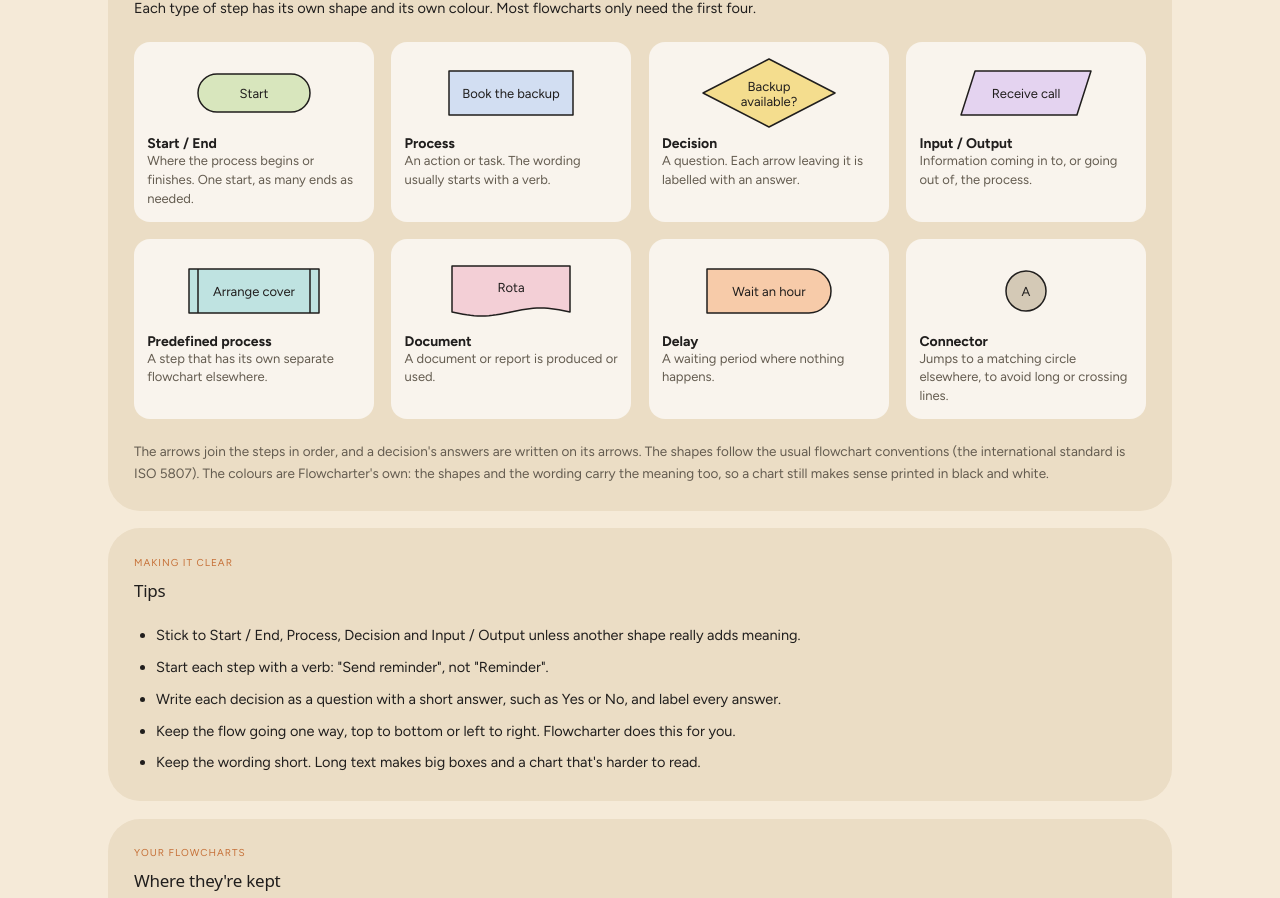
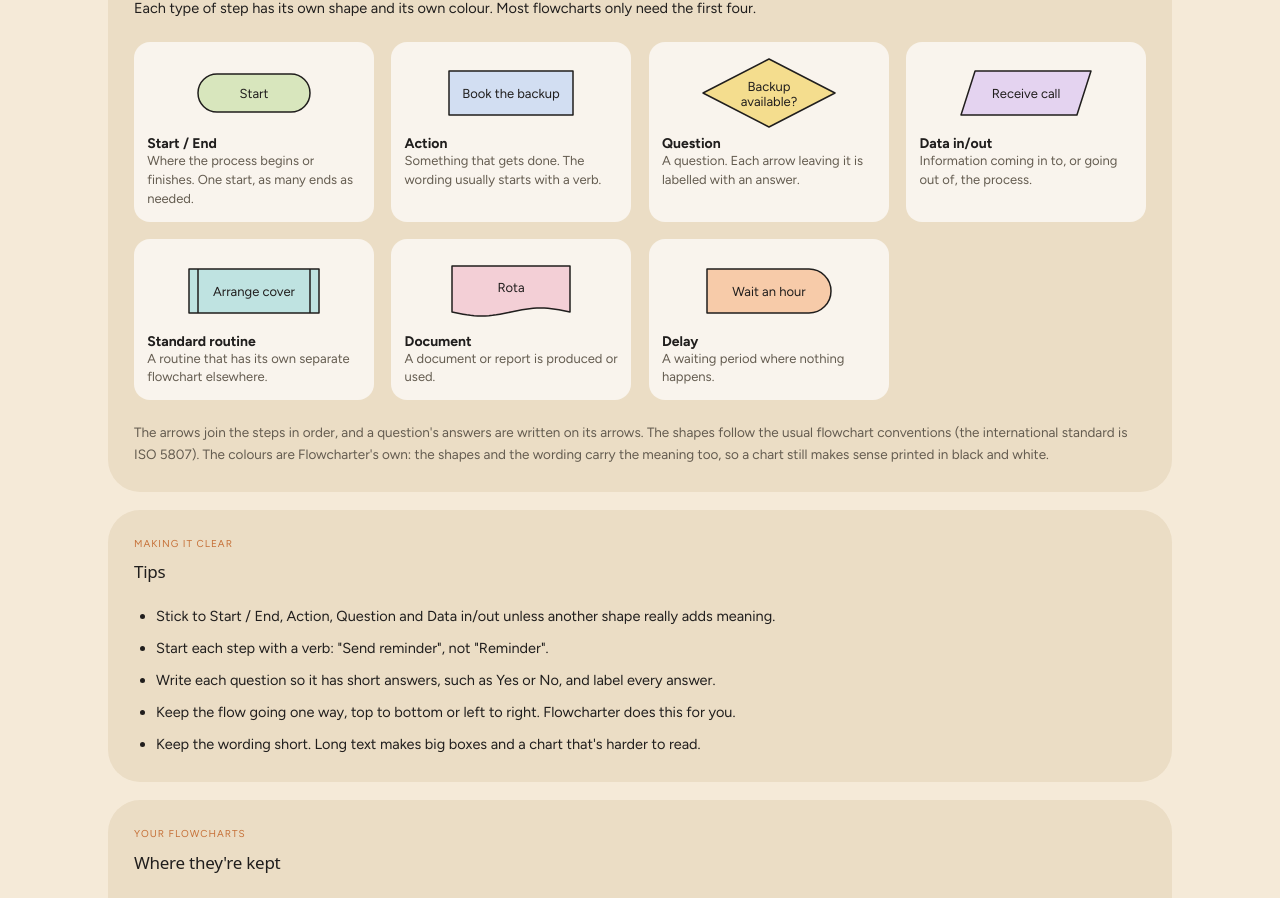
Before and after one commit to JohnBaish/flowcharter, a React (Vite) app: page / in a window 1280 px wide. Shown: the part 755-1653 px from the top of the page. Built offline with nearby package versions, Linux system fonts and the light colour scheme; a web font is replaced by a local one.

Commit message:
Shape names: Action, Question, Data in/out, Standard routine; Connector removed
Co-Authored-By: Claude Opus 5.5 <noreply@anthropic.com>
Claude-Session: https://claude.ai/code/session_014vfEGBjwQWQfo9gQDc9YNj

```diff
--- a/design/test-charts.json
+++ b/design/test-charts.json
@@ -654,8 +654,8 @@
           },
           {
             "id": "shapes-7",
-            "text": "A",
-            "type": "connector",
+            "text": "Send the goods",
+            "type": "process",
             "typeChosen": true,
             "then": {
               "kind": "item",
--- a/scripts/make-test-charts.ts
+++ b/scripts/make-test-charts.ts
@@ -72,7 +72,7 @@ const charts: Chart[] = [
     ['Is it in stock?', 'decision', [['Yes', 5], ['No', 8]]],
     ['Print the invoice', 'document'],
     ['Wait for payment', 'delay'],
-    ['A', 'connector', undefined, 9],
+    ['Send the goods', 'process', undefined, 9],
     ['Order more stock', 'process', undefined, 3],
     ['End', 'terminator'],
   ]),
--- a/src/data/shapes.ts
+++ b/src/data/shapes.ts
@@ -1,11 +1,13 @@
-// The eight shape types (SPEC §3). Fills were checked on 2026-10-15 for ink
+// The seven shape types (SPEC §3; Connector removed and names changed by John, 2026-10-16).
+// The ids ('process', 'decision', 'io', 'predefined', …) are saved in people's
+// browsers and export files, so they never change — only the names shown do. Fills were checked on 2026-10-15 for ink
 // contrast and for being distinct from the cream page and from each other —
 // don't change one without re-checking. Geometry lives with the chart
 // drawing (Stage 2); prototype in design/shapes.js.
 
 export type ShapeType =
   | 'terminator' | 'process' | 'decision' | 'io'
-  | 'predefined' | 'document' | 'delay' | 'connector';
+  | 'predefined' | 'document' | 'delay';
 
 export interface ShapeInfo {
   /** The name shown in the list's Type dropdown and in the key. */
@@ -16,18 +18,17 @@ export interface ShapeInfo {
 
 /** In the order they appear in the Type dropdown. */
 export const SHAPE_ORDER: ShapeType[] = [
-  'terminator', 'process', 'decision', 'io', 'predefined', 'document', 'delay', 'connector',
+  'terminator', 'process', 'decision', 'io', 'predefined', 'document', 'delay',
 ];
 
 export const SHAPES: Record<ShapeType, ShapeInfo> = {
   terminator: { name: 'Start / End', fill: '#d8e6bd', meaning: 'Where the process begins or finishes. One start, as many ends as needed.' },
-  process: { name: 'Process', fill: '#d2def2', meaning: 'An action or task. The wording usually starts with a verb.' },
-  decision: { name: 'Decision', fill: '#f4dd8e', meaning: 'A question. Each arrow leaving it is labelled with an answer.' },
-  io: { name: 'Input / Output', fill: '#e4d3f0', meaning: 'Information coming in to, or going out of, the process.' },
-  predefined: { name: 'Predefined process', fill: '#bfe3e1', meaning: 'A step that has its own separate flowchart elsewhere.' },
+  process: { name: 'Action', fill: '#d2def2', meaning: 'Something that gets done. The wording usually starts with a verb.' },
+  decision: { name: 'Question', fill: '#f4dd8e', meaning: 'A question. Each arrow leaving it is labelled with an answer.' },
+  io: { name: 'Data in/out', fill: '#e4d3f0', meaning: 'Information coming in to, or going out of, the process.' },
+  predefined: { name: 'Standard routine', fill: '#bfe3e1', meaning: 'A routine that has its own separate flowchart elsewhere.' },
   document: { name: 'Document', fill: '#f3cfd6', meaning: 'A document or report is produced or used.' },
   delay: { name: 'Delay', fill: '#f7cba9', meaning: 'A waiting period where nothing happens.' },
-  connector: { name: 'Connector', fill: '#d4c9b6', meaning: 'Jumps to a matching circle elsewhere, to avoid long or crossing lines.' },
 };
 
 export function isShapeType(v: unknown): v is ShapeType {
--- a/src/lib/chartOps.ts
+++ b/src/lib/chartOps.ts
@@ -16,7 +16,7 @@ import type { ShapeType } from '../data/shapes.ts';
 const END_WORDS = ['start', 'end', 'finish', 'stop'];
 
 /** SPEC §4 "Type guessing": row 1 → Start/End; the words Start/End/Finish/Stop
- *  → Start/End; ends with "?" → Decision; otherwise Process. */
+ *  → Start/End; ends with "?" → Question; otherwise Action. */
 export function guessType(text: string, index: number): ShapeType {
   if (index === 0) return 'terminator';
   const trimmed = text.trim();
@@ -188,10 +188,10 @@ export function decisionCount(items: Item[]): number {
   return items.filter((it) => it.type === 'decision').length;
 }
 
-/** "8 items · 2 decisions" */
+/** "8 items · 2 questions" */
 export function summary(items: Item[]): string {
   const d = decisionCount(items);
-  return `${items.length} item${items.length === 1 ? '' : 's'} · ${d} decision${d === 1 ? '' : 's'}`;
+  return `${items.length} item${items.length === 1 ? '' : 's'} · ${d} question${d === 1 ? '' : 's'}`;
 }
 
 /** How an item reads in a "goes to" dropdown: "4 · Book the backup". */
--- a/src/lib/exchange.ts
+++ b/src/lib/exchange.ts
@@ -29,7 +29,9 @@ function sanitiseItems(raw: unknown): Item[] {
   // First pass: the rows themselves, each kept beside the record it came from.
   const seen = new Set<string>();
   const rows: { item: Item; rec: Record<string, unknown> }[] = [];
-  for (const rec of raw) {
+  for (const raw0 of raw) {
+    // Connector was removed on 2026-10-16; a saved one becomes an Action.
+    const rec = isObject(raw0) && raw0.type === 'connector' ? { ...raw0, type: 'process' } : raw0;
     if (!isObject(rec) || !isShapeType(rec.type)) continue;
     let id = typeof rec.id === 'string' && rec.id ? rec.id : uid();
     if (seen.has(id)) id = uid();
--- a/src/lib/shapes.ts
+++ b/src/lib/shapes.ts
@@ -28,7 +28,6 @@ const DIAMOND_PAD = 6;
 /** Text wider than this wraps onto another line. */
 export function textMaxWidth(type: DrawnShape): number {
   if (type === 'decision') return 120;
-  if (type === 'connector') return 40;
   return 180;
 }
 
@@ -54,10 +53,6 @@ export function shapeBox(type: DrawnShape, tw: number, th: number): ShapeBox {
   switch (type) {
     case 'stub':
       return { w: STUB_SIZE, h: STUB_SIZE, textDx: 0, textDy: 0 };
-    case 'connector': {
-      const d = Math.max(tw + 16, th + 12, 36);
-      return { w: d, h: d, textDx: 0, textDy: 0 };
-    }
     case 'decision': {
       // The smallest diamond whose inside holds the text block: its corners
       // (tw/2+p, th/2+p) sit exactly on the diamond's edges when each half-width
@@ -117,7 +112,6 @@ export function shapePath(type: DrawnShape, w: number, h: number): string {
       const r = h / 2;
       return `M0 0 H${f(w - r)} A${f(r)} ${f(r)} 0 0 1 ${f(w - r)} ${f(h)} H0 Z`;
     }
-    case 'connector':
     case 'stub': {
       const r = w / 2;
       return `M0 ${f(r)} A${f(r)} ${f(r)} 0 1 0 ${f(w)} ${f(r)} A${f(r)} ${f(r)} 0 1 0 0 ${f(r)} Z`;
@@ -129,7 +123,7 @@ export function shapePath(type: DrawnShape, w: number, h: number): string {
   }
 }
 
-/** Extra lines drawn inside a shape (the predefined process's double sides). */
+/** Extra lines drawn inside a shape (the standard routine's double sides). */
 export function shapeInnerLines(type: DrawnShape, w: number, h: number): string | null {
   if (type !== 'predefined') return null;
   return `M9 0 V${f(h)} M${f(w - 9)} 0 V${f(h)}`;
@@ -138,8 +132,8 @@ export function shapeInnerLines(type: DrawnShape, w: number, h: number): string
 /** A shape drawn small for a key (32×22 box): its outline, and any inner lines.
  *  Shared by the on-screen key and the saved image's key. */
 export function keyIcon(type: ShapeType): { w: number; h: number; path: string; inner: string | null } {
-  const w = type === 'connector' ? 18 : type === 'decision' ? 28 : 30;
-  const h = type === 'connector' ? 18 : type === 'decision' ? 20 : 17;
+  const w = type === 'decision' ? 28 : 30;
+  const h = type === 'decision' ? 20 : 17;
   return { w, h, path: shapePath(type, w, h), inner: type === 'predefined' ? `M3.5 0 V${h} M${w - 3.5} 0 V${h}` : null };
 }
 
@@ -177,7 +171,6 @@ export function outlineInset(type: DrawnShape, w: number, h: number, side: Side,
       if (ns && t > w - r) return circleInset(r, t - (w - 2 * r));
       return 0;
     }
-    case 'connector':
     case 'stub':
       return circleInset(w / 2, t);
     default:
--- a/src/screens/GuideScreen.tsx
+++ b/src/screens/GuideScreen.tsx
@@ -14,7 +14,6 @@ const SAMPLES: Record<ShapeType, { w: number; h: number; text: string[] }> = {
   predefined: { w: 130, h: 44, text: ['Arrange cover'] },
   document: { w: 118, h: 50, text: ['Rota'] },
   delay: { w: 124, h: 44, text: ['Wait an hour'] },
-  connector: { w: 40, h: 40, text: ['A'] },
 };
 
 function ShapeSample({ type }: { type: ShapeType }) {
@@ -64,10 +63,10 @@ export function GuideScreen() {
           </li>
           <li>
             Check the <strong>Type</strong> of each row, because the type decides its shape. Flowcharter guesses (the
-            first row is the start, and a row ending in a question mark is a decision), and you can change any of them.
+            first row is the start, and a row ending in a question mark is a question), and you can change any of them.
           </li>
           <li>
-            A <strong>decision</strong> is a question. Its answers appear underneath it. Write what each answer is called
+            A <strong>question</strong> has answers, which appear underneath it. Write what each answer is called
             ("Yes", "No"), and use <strong>goes to</strong> to say which step it leads to. Pointing back at an earlier
             step makes a loop. The number box changes how many answers there are, from 2 to 6.
           </li>
@@ -99,7 +98,7 @@ export function GuideScreen() {
           ))}
         </div>
         <p style={{ ...body, margin: 'var(--space-3) 0 0', fontSize: 13.5, color: 'var(--color-neutral-700)' }}>
-          The arrows join the steps in order, and a decision's answers are written on its arrows. The shapes follow the
+          The arrows join the steps in order, and a question's answers are written on its arrows. The shapes follow the
           usual flowchart conventions (the international standard is ISO 5807). The colours are Flowcharter's own: the
           shapes and the wording carry the meaning too, so a chart still makes sense printed in black and white.
         </p>
@@ -109,9 +108,9 @@ export function GuideScreen() {
         <div className="card-kicker">Making it clear</div>
         <h3 className="card-title" style={heading}>Tips</h3>
         <ul style={{ ...body, paddingLeft: 22, display: 'grid', gap: 'var(--space-2)', margin: 0 }}>
-          <li>Stick to Start / End, Process, Decision and Input / Output unless another shape really adds meaning.</li>
+          <li>Stick to Start / End, Action, Question and Data in/out unless another shape really adds meaning.</li>
           <li>Start each step with a verb: "Send reminder", not "Reminder".</li>
-          <li>Write each decision as a question with a short answer, such as Yes or No, and label every answer.</li>
+          <li>Write each question so it has short answers, such as Yes or No, and label every answer.</li>
           <li>Keep the flow going one way, top to bottom or left to right. Flowcharter does this for you.</li>
           <li>Keep the wording short. Long text makes big boxes and a chart that's harder to read.</li>
         </ul>
--- a/src/screens/ListScreen.tsx
+++ b/src/screens/ListScreen.tsx
@@ -128,7 +128,7 @@ export function ListScreen() {
         <input
           className="plain-input outlined-input mono list-routes-input"
           inputMode="numeric"
-          aria-label={`Number of routes from ${item.text.trim() || 'this decision'}`}
+          aria-label={`Number of routes from ${item.text.trim() || 'this question'}`}
           value={draft ?? String(item.routes.length)}
           onFocus={(e) => selectAllSoon(e.currentTarget)}
           onChange={(e) => {
@@ -271,7 +271,7 @@ export function ListScreen() {
           ))}
         </table>
         <p className="list-muted" style={{ marginTop: 'var(--space-3)', fontSize: 12.5 }} data-noprint="1">
-          Each row leads on to the next one unless you choose otherwise. A decision's answers appear underneath it; pick
+          Each row leads on to the next one unless you choose otherwise. A question's answers appear underneath it; pick
           where each one goes. Choosing an earlier item makes a loop.
         </p>
       </div>
```
Also changed, not shown: scripts/check-chart-ops.ts (+9 -2 lines), 2 other files (tests, documents, lock files or other folders).
